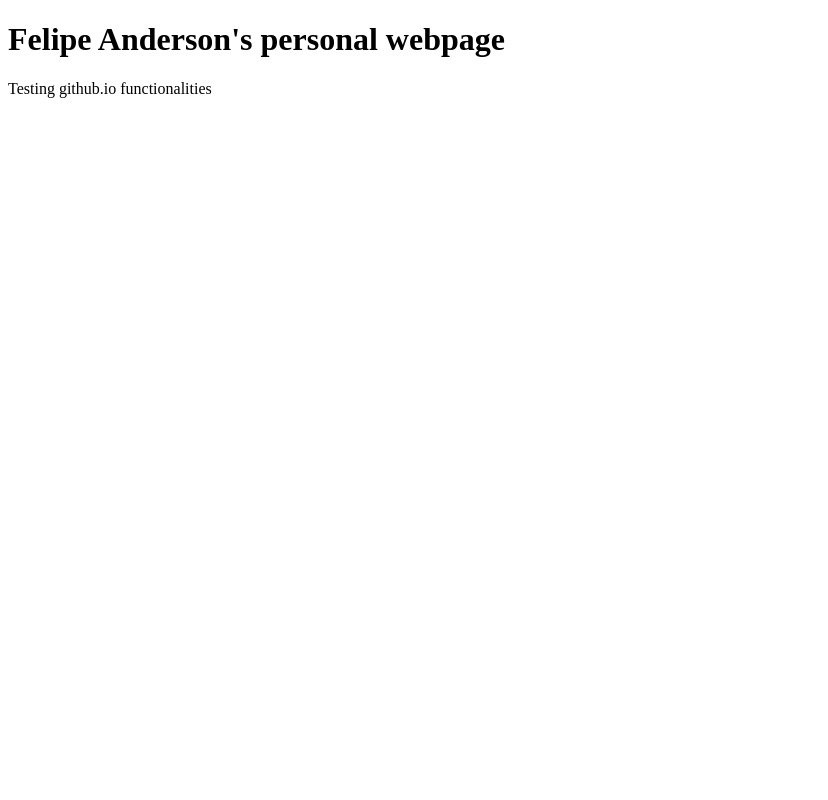
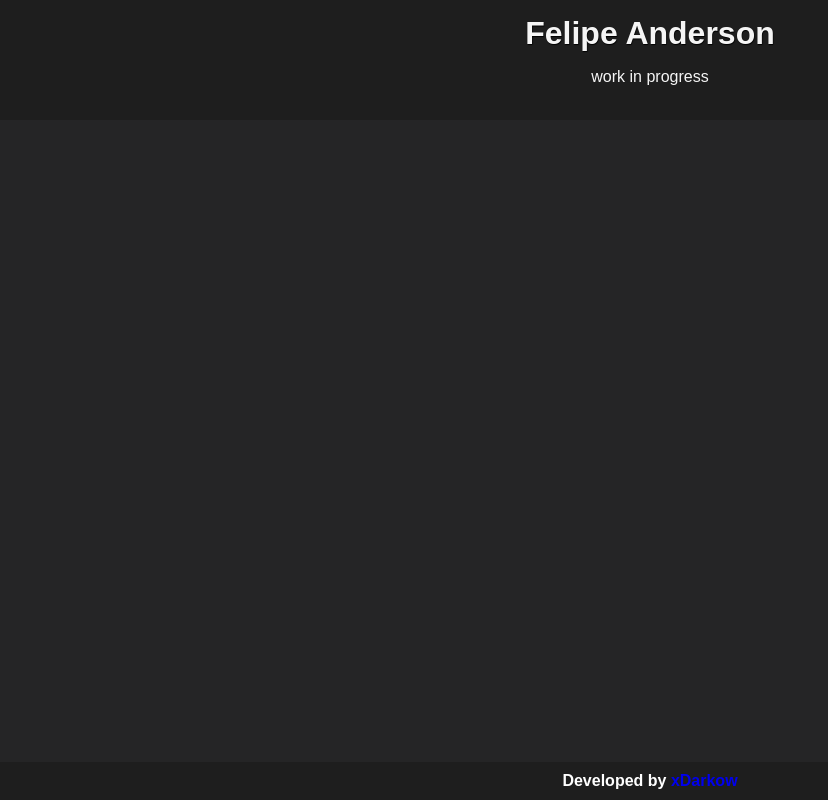
Before and after one commit to xDarkow/xdarkow.github.io, a plain HTML site: page index.html in a window 1280 px wide. Shown: the whole page, without its empty margins (0-828 px from the left). Drawn offline with Linux system fonts and the light colour scheme.

Commit message:
06/03 update

```diff
--- a/index.html
+++ b/index.html
@@ -8,15 +8,15 @@
     <link rel="stylesheet" href="style.css">
 </head>
 <body>
-    <header>
-        <h1>Felipe Anderson's personal webpage</h1>
-        <p>Testing github.io functionalities</p>
+    <header class="center">
+        <h1>Felipe Anderson</h1>
+        <p>work in progress</p>
     </header>
     <main>
 
     </main>
     <footer>
-
+        <p>Developed by <a href="https://github.com/xDarkow" target="_blank">xDarkow</a></p>
     </footer>
 </body>
 </html>
--- a/style.css
+++ b/style.css
@@ -1 +1,45 @@
 @charset "UTF-8";
+
+body {
+    background-color: rgb(37, 37, 38);
+    font-family: sans-serif;
+    margin: 0px;
+}
+
+header{
+    color: whitesmoke;
+    text-align: center;
+    height: 100px;
+    padding: 10px;
+    background-color: rgb(30, 30, 30);
+    position: fixed;
+    left: 0;
+    top: 0;
+    width: 100%;
+}
+
+header > h1{
+    font-size: 2em;
+    margin: 5px;
+    text-shadow: 0.5px 0.5px 1px black;
+}
+
+footer{
+    padding: 10px;
+    background-color: rgb(30, 30, 30);
+    color: white;
+    text-align: center;
+    position: fixed;
+    left: 0;
+    bottom: 0;
+    width: 100%;
+}
+
+footer > p {
+    font-weight: bold;
+    margin: 0px;
+}
+
+footer > p > a {
+    text-decoration: none;
+}
```
